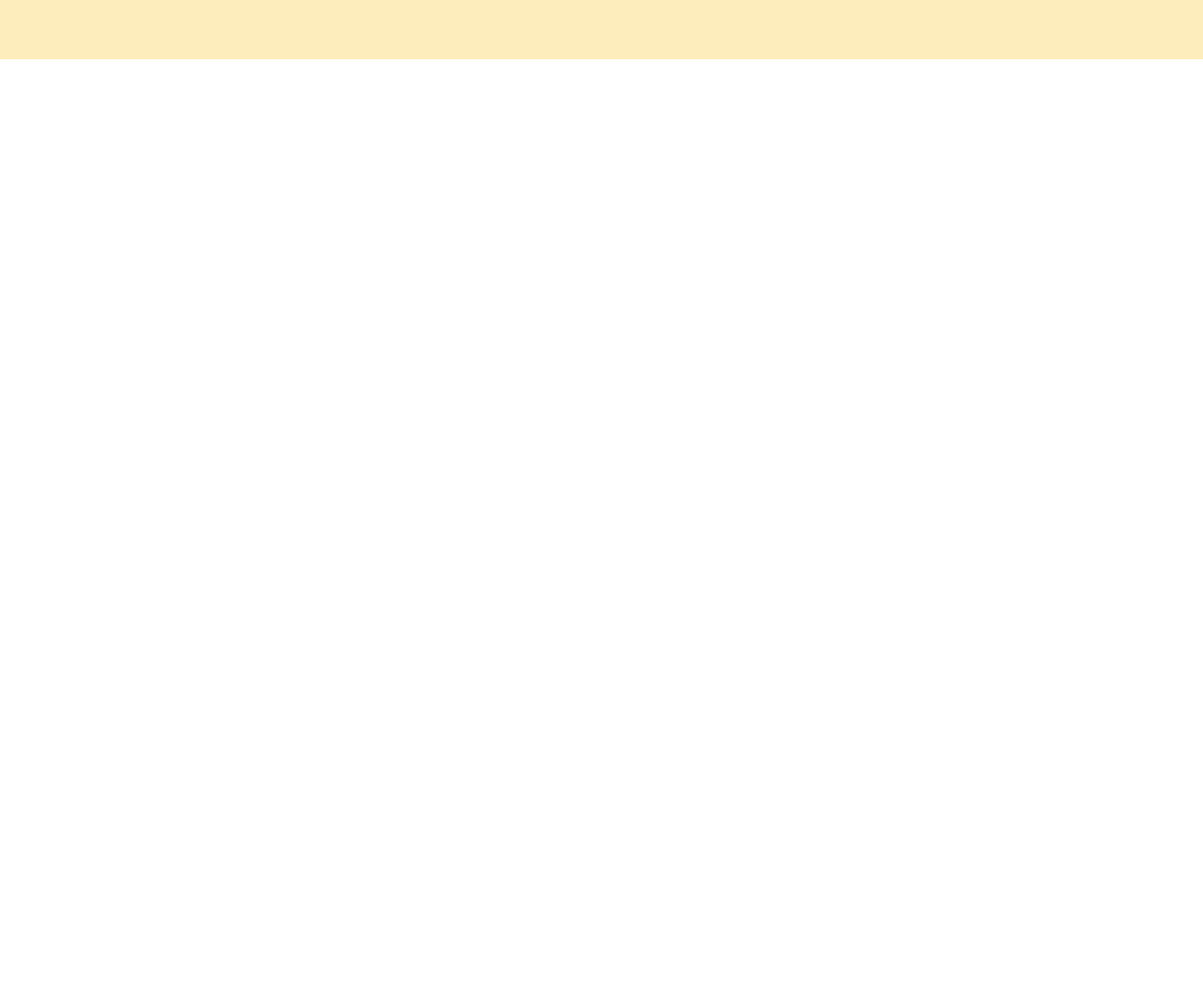
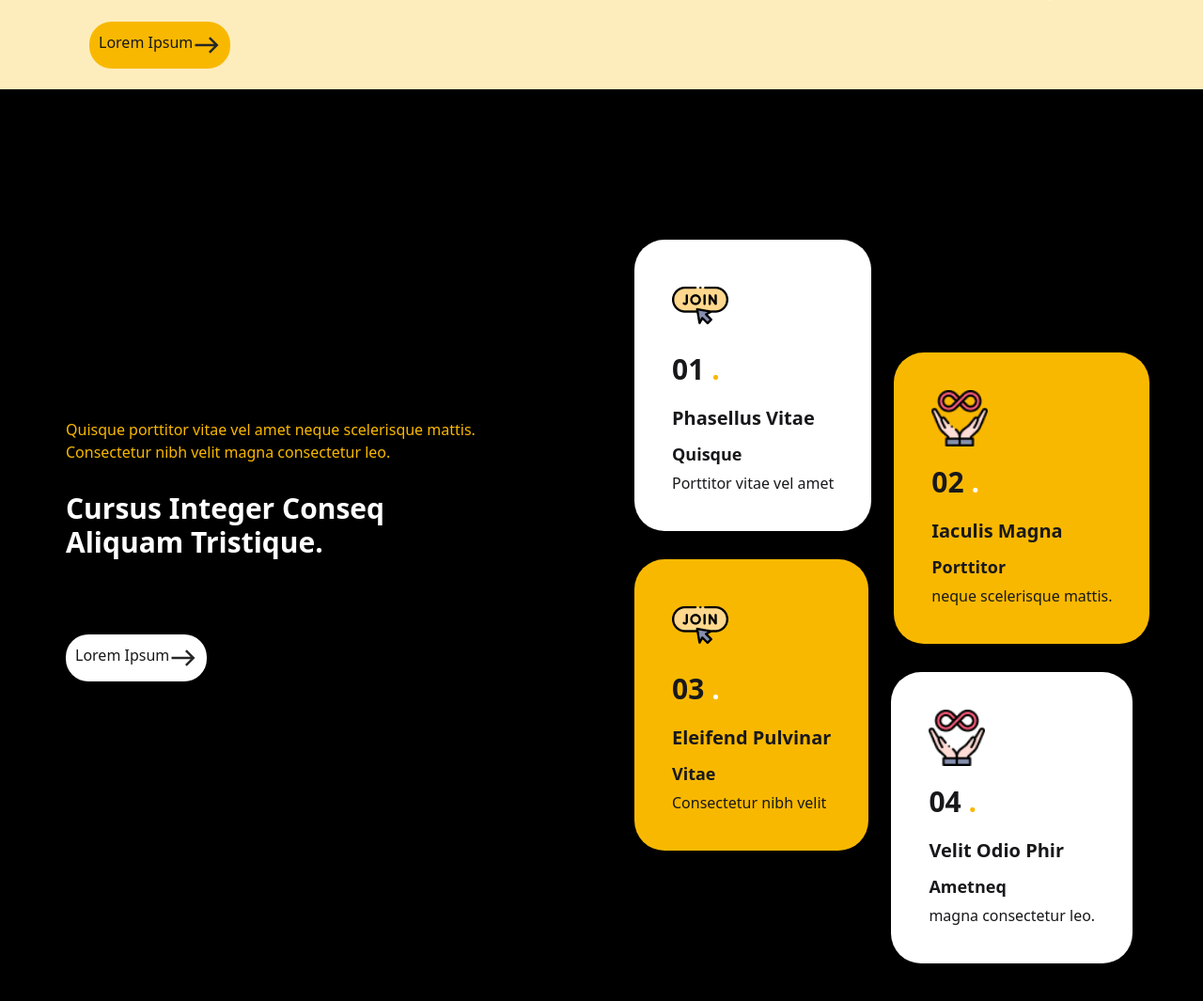
Before and after one commit to Riajulhoque/painter, a plain HTML site: page index.html in a window 1280 px wide. Shown: the part 541-1606 px from the top of the page at 94% size. Before the commit the page ends 800 px from the top, so only its background shows below. Drawn offline with nearby package versions, Linux system fonts and the light colour scheme.

Commit message:
card section is done

```diff
--- a/index.html
+++ b/index.html
@@ -11,8 +11,8 @@
 </head>
 
 <body>
-  <div class="header bg-[#FEEDBC] p-15px">
-    <div class="navbar bg-base-100 shadow-sm rounded-full w-[80%] m-auto">
+  <div class="header bg-[#FEEDBC] p-[15px] ">
+    <div class="navbar mt-[15px] bg-base-100 shadow-sm rounded-full w-[80%] m-auto">
       <div class="navbar-start">
       </div>
       <div class="navbar-center">
@@ -26,14 +26,22 @@
         <p class="text-[#F9B800] font-semibold">RISUS PRAESENT VULPUTATE. </p>
         <h2 class="text-5xl font-bold">Cursus Integer <br> Consequat Tristique.</h2>
         <div class="chick1 flex mt-[70px] gap-2">
-          <div class="flex bg-[#ffff] p-[10px] rounded-3xl"><img src="./desktop/icon-tick.png" alt=""><p>Cursus Integer</p></div>
-          <div class="flex bg-[#ffff] p-[10px] rounded-3xl"><img src="./desktop/icon-tick.png" alt=""><p>Integer Consequat </p></div>
+          <div class="flex bg-[#ffff] p-[10px] rounded-3xl"><img src="./desktop/icon-tick.png" alt="">
+            <p>Cursus Integer</p>
+          </div>
+          <div class="flex bg-[#ffff] p-[10px] rounded-3xl"><img src="./desktop/icon-tick.png" alt="">
+            <p>Integer Consequat </p>
+          </div>
         </div>
         <div class="chick2 flex mt-[10px] gap-2">
-          <div class="flex bg-[#ffff] p-[10px] rounded-3xl"><img src="./desktop/icon-tick.png" alt=""><p>Tellus Euismod Pellentesque</p></div>
-          <div class="flex bg-[#ffff] p-[10px] rounded-3xl"><img src="./desktop/icon-tick.png" alt=""><p>Aliquot Tristique</p></div>
+          <div class="flex bg-[#ffff] p-[10px] rounded-3xl"><img src="./desktop/icon-tick.png" alt="">
+            <p>Tellus Euismod Pellentesque</p>
+          </div>
+          <div class="flex bg-[#ffff] p-[10px] rounded-3xl"><img src="./desktop/icon-tick.png" alt="">
+            <p>Aliquot Tristique</p>
+          </div>
         </div>
-        <button class="flex bg-[#F9B800] p-[10px] rounded-3xl mt-[20px]">
+        <button class="flex bg-[#F9B800] p-[10px] rounded-3xl mt-[90px]">
           <p>Lorem Ipsum</p><img src="./desktop/right-arrow.png" alt="">
         </button>
       </div>
@@ -43,6 +51,49 @@
       </div>
     </div>
   </div>
+  <div class="cards_Section bg-black flex">
+    <div class="cards_info w-[50%] mt-[350px] ml-[70px]">
+      <p class="text-[#F9B800]">Quisque porttitor vitae vel amet neque scelerisque mattis. <br> Consectetur nibh velit magna consectetur leo.  </p>
+      <h2 class="text-3xl font-bold text-white mt-[30px]">Cursus Integer Conseq <br>Aliquam Tristique. </h2>
+      <button class="flex bg-[#ffff] p-[10px] rounded-3xl mt-[80px]">
+          <p>Lorem Ipsum</p><img src="./desktop/right-arrow.png" alt="">
+        </button>
+    </div>
+    <div class="cards_card w-[50%] pb-[40px]">
+      <div class="1stCard mt-[160px] flex gap-6">
+        <div class="card h-[310px] bg-[#ffff] p-[40px] rounded-4xl">
+          <img class="w-[60px] h-[60px] mb-[20px]" src="./desktop/icon-join.png" alt="">
+          <h2 class="font-bold text-3xl mb-[20px]">01 <span class="text-[#F9B800]">.</span></h2>
+          <h3 class="font-bold text-xl mb-[10px]">Phasellus Vitae</h3>
+          <h4 class="font-bold text-lg mb-[5px]">Quisque</h4>
+          <p>Porttitor vitae vel amet </p>
+        </div>
+        <div class="card h-[310px] bg-[#F9B800] p-[40px] rounded-4xl mt-[120px]">
+          <img class="w-[60px] h-[60px] mb-[20px]" src="./desktop/icon-inifinity.png" alt="">
+          <h2 class="font-bold text-3xl mb-[20px]">02 <span class="text-[#ffff]">.</span></h2>
+          <h3 class="font-bold text-xl mb-[10px]">Iaculis Magna</h3>
+          <h4 class="font-bold text-lg mb-[5px]">Porttitor</h4>
+          <p>neque scelerisque mattis. </p>
+        </div>
+      </div>
+      <div class="2stCard flex gap-6 -mt-[90px]">
+        <div class="card h-[310px] bg-[#F9B800] p-[40px] rounded-4xl">
+          <img class="w-[60px] h-[60px] mb-[20px]" src="./desktop/icon-join.png" alt="">
+          <h2 class="font-bold text-3xl mb-[20px]">03 <span class="text-[#ffff]">.</span></h2>
+          <h3 class="font-bold text-xl mb-[10px]">Eleifend Pulvinar </h3>
+          <h4 class="font-bold text-lg mb-[5px]">Vitae</h4>
+          <p>Consectetur nibh velit </p>
+        </div>
+        <div class="card h-[310px] bg-[#ffff] p-[40px] rounded-4xl mt-[120px]">
+          <img class="w-[60px] h-[60px] mb-[20px]" src="./desktop/icon-inifinity.png" alt="">
+          <h2 class="font-bold text-3xl mb-[20px]">04 <span class="text-[#F9B800]">.</span></h2>
+          <h3 class="font-bold text-xl mb-[10px]">Velit Odio Phir</h3>
+          <h4 class="font-bold text-lg mb-[5px]">Ametneq</h4>
+          <p>magna consectetur leo.</p>
+        </div>
+      </div>
+    </div>
+  </div>
 
 </body>
 
```
